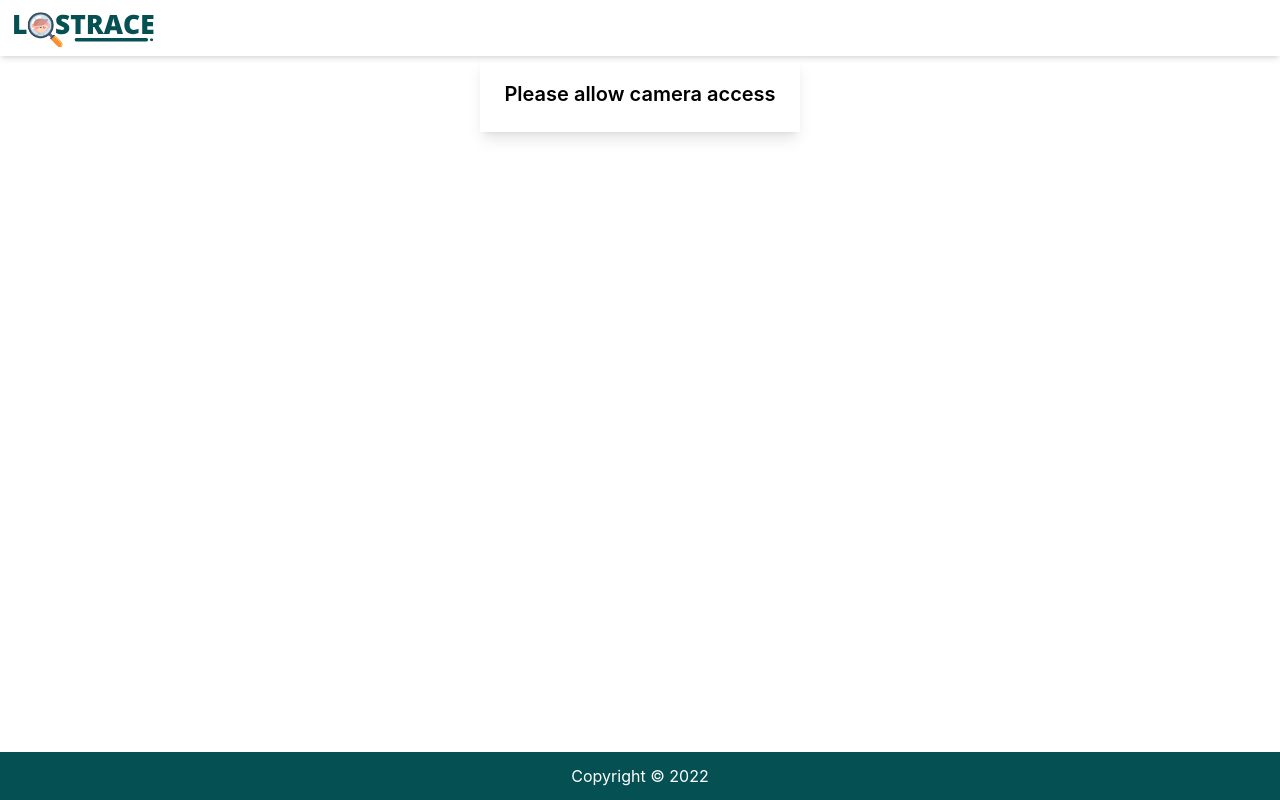
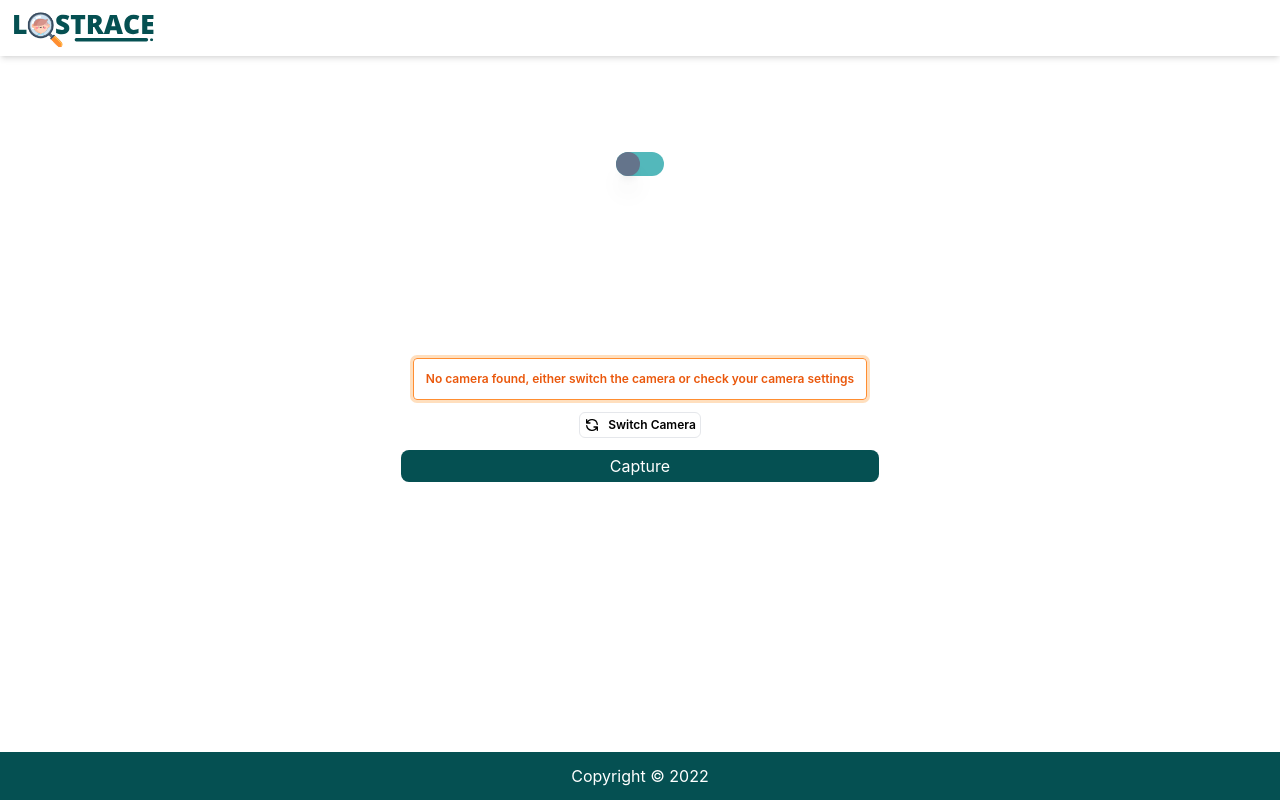
Before and after one commit to ML9-FORCES/Lostrace-Frontend, a React (Create React App) app: page / in a window 1280 px wide. Built offline with nearby package versions, Linux system fonts and the light colour scheme; no server answers.

Commit message:
camera permissions and image upload feature update

```diff
--- a/package.json
+++ b/package.json
@@ -8,9 +8,12 @@
     "@testing-library/user-event": "^13.5.0",
     "react": "^17.0.2",
     "react-dom": "^17.0.2",
+    "react-helmet-async": "^1.2.3",
+    "react-measure": "^2.5.2",
     "react-router-dom": "^6.2.2",
     "react-scripts": "5.0.0",
     "react-webcam": "^6.0.1",
+    "styled-components": "^5.3.3",
     "web-vitals": "^2.1.4"
   },
   "scripts": {
--- /dev/null
+++ b/src/components/HomePage/ImageUpload.js
@@ -0,0 +1,9 @@
+import React from 'react'
+
+const ImageUpload = () => {
+    return (
+        <div>ImageUpload</div>
+    )
+}
+
+export default ImageUpload
--- /dev/null
+++ b/src/components/HomePage/Slider.js
@@ -0,0 +1,9 @@
+import React from 'react'
+
+const Slider = ({ toggled }) => {
+    return (
+        <span className={`flex cursor-pointer w-12 h-6 rounded-full bg-teal-500 relative duration-75 before:content-[""] before:absolute before:top-0 ${toggled === "camera" ? 'before:left-0' : 'before:left-6'}  before:w-6 before:h-6 before:rounded-full before:duration-75 before:bg-slate-500 before:shadow-xl`}></span>
+    )
+}
+
+export default Slider
--- a/src/components/HomePage/WebCam.js
+++ b/src/components/HomePage/WebCam.js
@@ -12,13 +12,46 @@ const WebCam = () => {
     facingMode: camera === "back" ? { exact: "environment" } : "user",
   };
 
+  useEffect(() => {
+    const initialiseCamera = async () => await
+      navigator
+        .mediaDevices
+        .getUserMedia({ audio: false, video: true });
+
+    initialiseCamera().then((res) => {
+      console.log(res)
+    })
+    // navigator.permissions.query({ name: 'camera' })
+    //   .then((permissionObj) => {
+    //     console.log(permissionObj.state);
+    //   })
+    //   .catch((error) => {
+    //     console.log('Got error :', error);
+    //   })
+
+    // navigator.getMedia = (navigator.getUserMedia || // use the proper vendor prefix
+    //   navigator.webkitGetUserMedia ||
+    //   navigator.mozGetUserMedia ||
+    //   navigator.msGetUserMedia);
+
+    // navigator.getMedia({ video: true }, function (res) {
+    //   // webcam is available
+    //   console.log('webcam is available', res)
+    // }, function () {
+    //   // webcam is not available
+    //   console.log('webcam is unavailable')
+    // });
+  }, [])
+
   const capture = useCallback(() => {
     const imageSrc = webcamRef.current.getScreenshot();
     setImage(imageSrc);
   }, [webcamRef]);
 
-  console.log(webcamRef);
+
+  // console.log(webcamRef);
   return (
+    <>
       <div className="flex flex-col">
         <div className="flex flex-col space-y-3 justify-center items-center p-3">
           <div className="flex space-x-3">
@@ -32,8 +65,16 @@ const WebCam = () => {
             />
             {image ? <img src={image} alt="capturedimg" /> : ""}
           </div>
+          {/* 255,149,42 shadow-[0px_0px_4px_2px_rgb(83 184 187)] */}
+          {
+            webcamRef.current ? ''
+              :
+              <p className="p-3 text-orange-600 text-xs shadow-[0_0_0px_3px_rgba(255,149,42,0.3)] font-semibold rounded border-[1px] border-customorange">
+                No camera found, either switch the camera or check your camera settings
+              </p>
+          }
           <button
-          className="flex space-x-2 border-2 rounded-md text-xs p-1 duration-75 hover:shadow-md"
+            className="flex space-x-2 border-[1px] rounded-md text-xs p-1 duration-75 hover:shadow-md"
             onClick={() => {
               setCamera(camera === "back" ? "front" : "back");
             }}
@@ -65,6 +106,7 @@ const WebCam = () => {
           Capture
         </button>
       </div>
+    </>
   );
 };
 
--- a/src/index.js
+++ b/src/index.js
@@ -2,11 +2,14 @@ import React from 'react';
 import ReactDOM from 'react-dom';
 import './index.css';
 import App from './App';
+import { HelmetProvider } from 'react-helmet-async';
 import reportWebVitals from './reportWebVitals';
 
 ReactDOM.render(
   <React.StrictMode>
-    <App />
+    <HelmetProvider>
+      <App />
+    </HelmetProvider>
   </React.StrictMode>,
   document.getElementById('root')
 );
--- a/src/pages/Home.js
+++ b/src/pages/Home.js
@@ -1,20 +1,43 @@
-import React from 'react'
+import React, { useState } from 'react'
+import { Helmet } from 'react-helmet-async'
 import PermissionDialogBox from '../components/common/PermissionDialogBox'
 import Footer from '../components/HomePage/Footer'
+import Slider from '../components/HomePage/Slider'
 import TopBar from '../components/HomePage/TopBar'
 import WebCam from '../components/HomePage/WebCam'
 import CheckBrowserPermission from '../utilities/CheckBrowserPermission'
 
 const Home = () => {
     const showPrompt = CheckBrowserPermission();
+    const [toggled, setToggle] = useState("camera");
+
     return (
         <div className='flex flex-col w-full h-screen'>
+            <Helmet>
+                <title>Lostrace | Home</title>
+            </Helmet>
             <TopBar />
-            <div className='flex justify-center'>
+            <div className='flex flex-col items-center h-screen pt-24 space-y-12'>
+                <label className='relative' htmlFor="toggle">
+                    <input className='absolute left-[-9999px] top-[-9999px] checked:' onChange={() => { setToggle(toggled === "camera" ? "upload" : "camera") }} type="checkbox" name="toggle" id="toggle" />
+                    <Slider toggled={toggled} />
+                </label>
                 {
-                    showPrompt ?
-                        <PermissionDialogBox /> :
-                        <WebCam />
+                    toggled === "camera" ?
+                        <div className='flex justify-center'>
+                            {
+                                showPrompt ?
+                                    <PermissionDialogBox /> :
+                                    <WebCam />
+                            }
+                        </div>
+                        :
+                        <label className='flex flex-col items-center justify-center border-2 space-y-4 shadow-sm rounded p-6' htmlFor="image">
+                            <input className='hidden' type="file" accept="image/*" name="image" id="image" />
+                            <p className='text-sm'>Select image from the device</p>
+                            <span className='p-2 bg-teal-500 cursor-pointer rounded text-xs'>Upload Image</span>
+                        </label>
+
                 }
             </div>
             <Footer />
--- a/src/utilities/CheckBrowserPermission.js
+++ b/src/utilities/CheckBrowserPermission.js
@@ -3,10 +3,10 @@ import { useState, useEffect } from 'react'
 const CheckBrowserPermission = () => {
     const [showPrompt, setPrompt] = useState(true);
 
-    function manageStates(result) {
-        if (result.state === 'prompt') {
-            setPrompt(true);
-        } else if (result.state === 'denied') {
+    function manageStates(state) {
+        if (state === 'prompt') {
+            setPrompt(false);
+        } else if (state === 'denied') {
             setPrompt(true);
         }
         else setPrompt(false)
@@ -16,8 +16,8 @@ const CheckBrowserPermission = () => {
         navigator.permissions
             .query({ name: 'camera' })
             .then((result) => {
-                manageStates(result);
-                result.onchange = () => manageStates(result)
+                manageStates(result.state);
+                // result.onchange = () => manageStates(result)
             })
     }, [])
 
--- a/tailwind.config.js
+++ b/tailwind.config.js
@@ -10,7 +10,7 @@ module.exports = {
           600: "#055052",
           700: "#003638",
         },
-        yellow: "#F3F2C9"
+        customorange: "#FF8E31"
       }
     },
   },
```
Also changed, not shown: 1 other file (tests, documents, lock files or other folders). Lines whose indentation alone changed are shown as unchanged.
